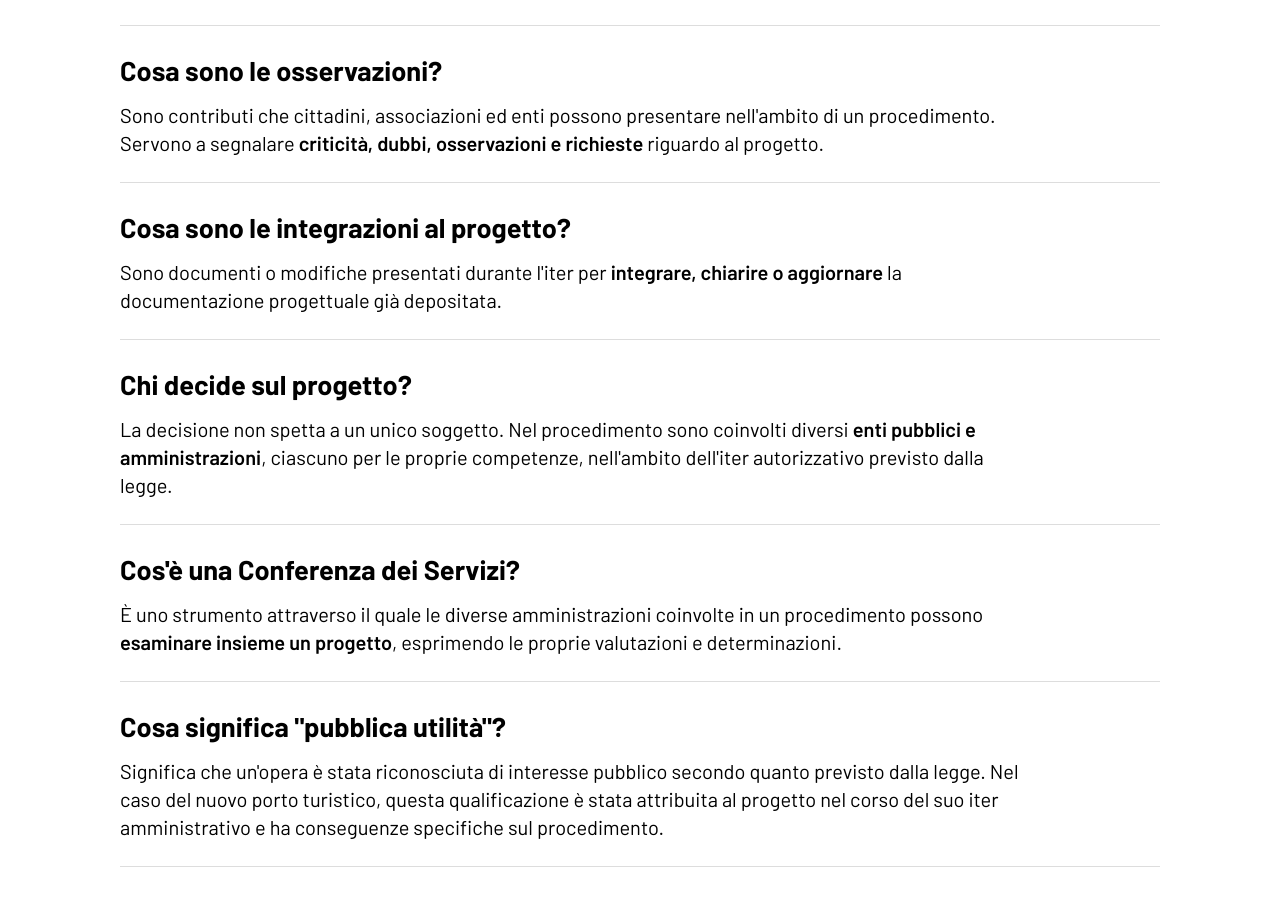
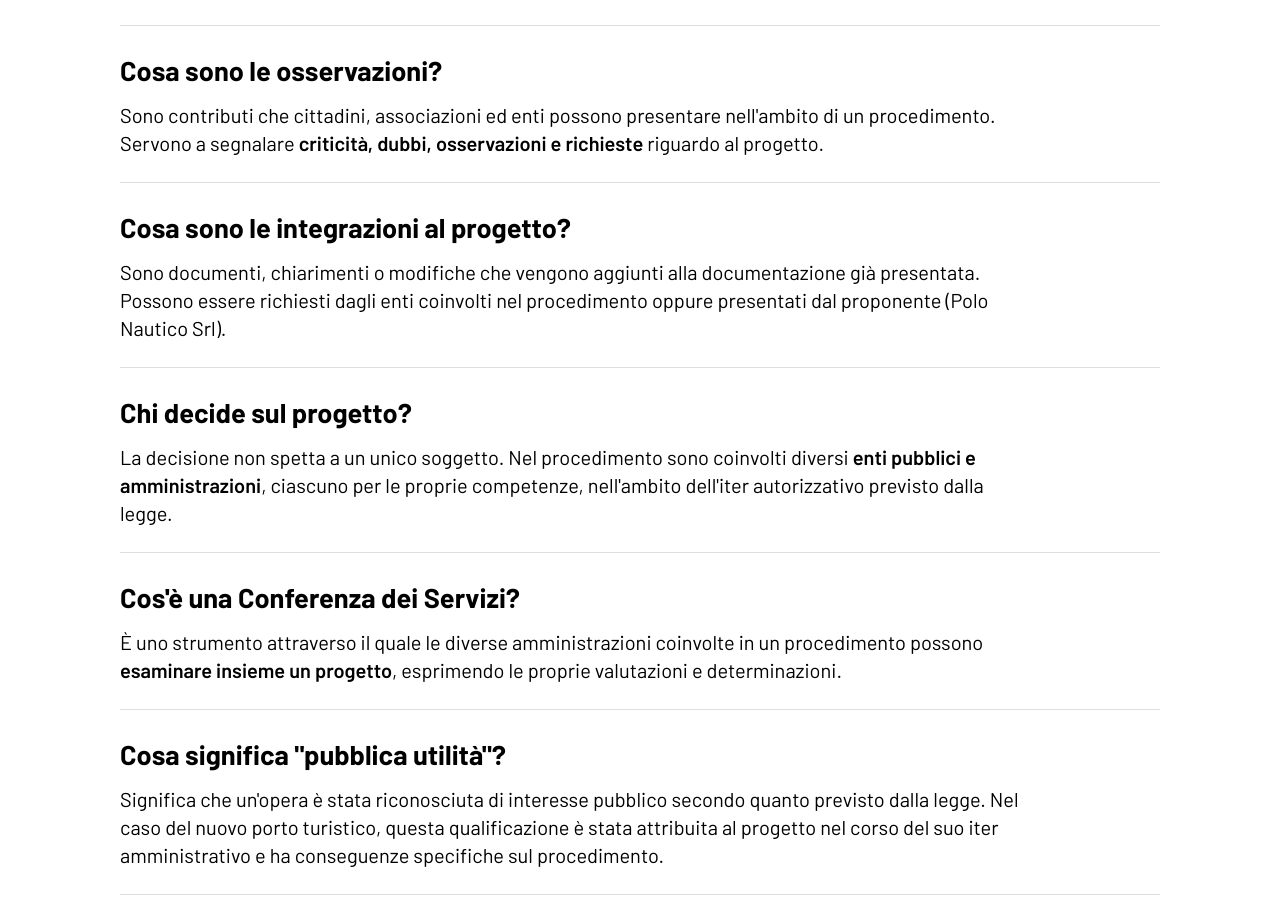
Before and after one commit to giulemanidalporticciolo/giulemanidalporticciolo.github.io, a Jekyll site: the page built from sito/faq.html, in a window 1280 px wide and 900 px high, scrolled down 756 px. Built offline with Jekyll 4.4.1, drawn with Linux system fonts in a browser that asks for light colours; some web fonts are replaced.

Commit message:
Update faq.html

```diff
--- a/sito/faq.html
+++ b/sito/faq.html
@@ -56,9 +56,9 @@ description: Le risposte alle domande più comuni sul progetto del porto turisti
       <div class="faq-item">
           <h3>Cosa sono le integrazioni al progetto?</h3>
           <p>
-              Sono documenti o modifiche presentati durante l'iter per
-              <strong>integrare, chiarire o aggiornare</strong> la documentazione
-              progettuale già depositata.
+            Sono documenti, chiarimenti o modifiche che vengono aggiunti alla
+            documentazione già presentata. Possono essere richiesti dagli enti
+            coinvolti nel procedimento oppure presentati dal proponente (Polo Nautico Srl).
           </p>
       </div>
 
```
